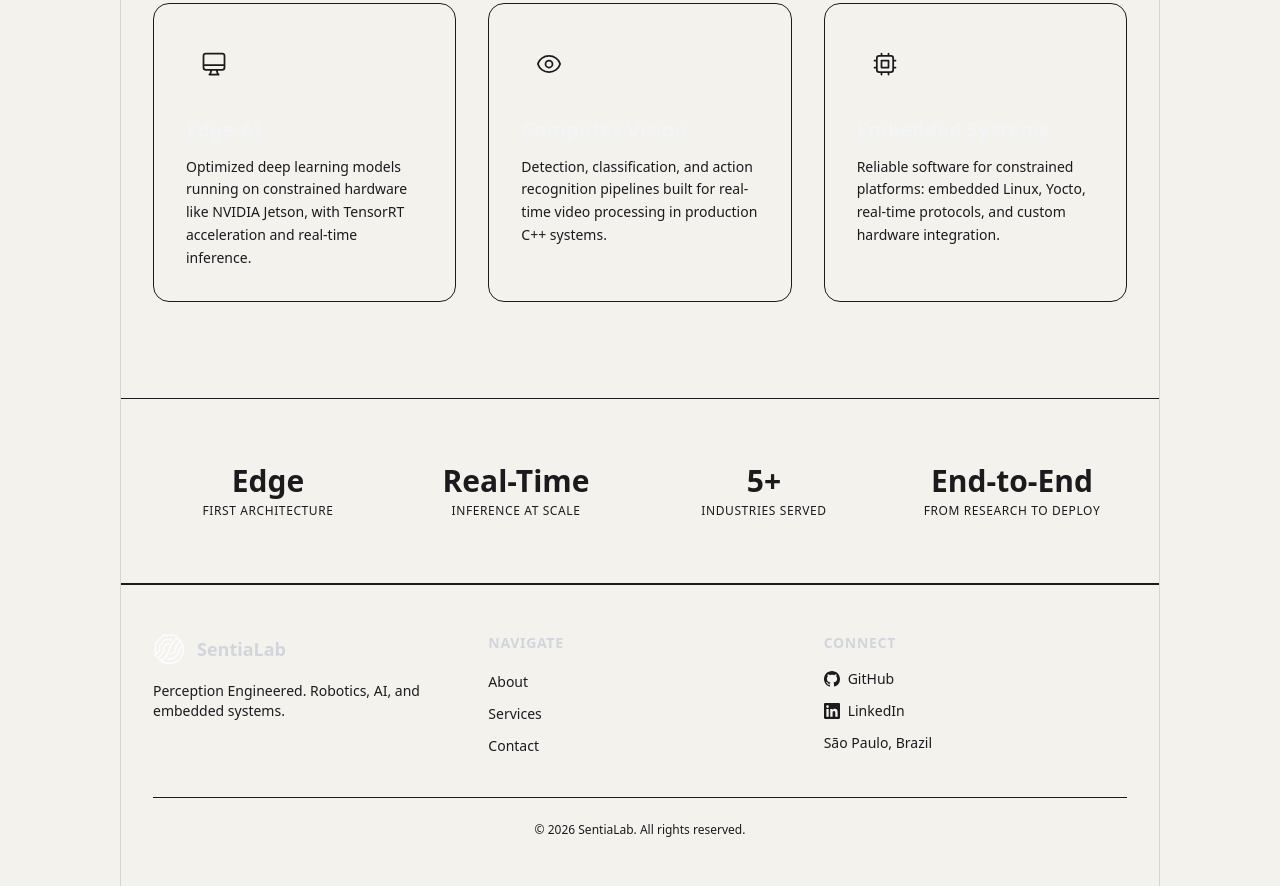
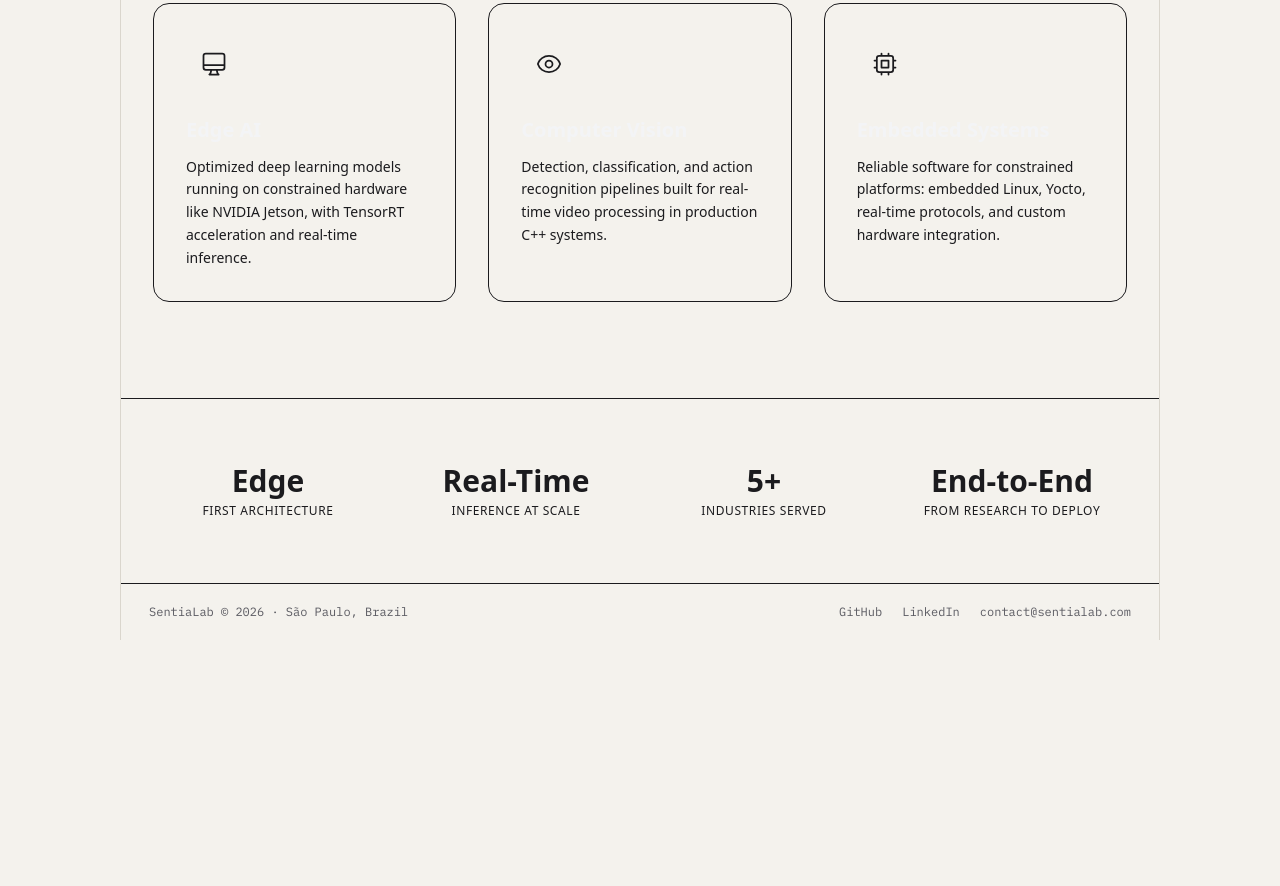
Before and after one commit to SentiaLab/website, an Astro site: page / in a window 1280 px wide. Shown: the part 956-1842 px from the top of the page. After the commit the page ends 1596 px from the top, so only its background shows below. Built offline with nearby package versions, Linux system fonts and the light colour scheme; Astro itself is replaced by a stand-in of ours.

Commit message:
feat: Simplify footer to a single row

```diff
--- a/src/components/Footer.astro
+++ b/src/components/Footer.astro
@@ -1,89 +1,29 @@
 ---
 const year = new Date().getFullYear();
+
+const links = [
+  { href: 'https://github.com/sentialab', label: 'GitHub', external: true },
+  { href: 'https://linkedin.com/company/sentialab', label: 'LinkedIn', external: true },
+  { href: 'mailto:contact@sentialab.com', label: 'contact@sentialab.com', external: false },
+];
 ---
 
-<footer class="bg-charcoal-dark border-t border-navy-light/20">
-  <div class="max-w-7xl mx-auto px-4 sm:px-6 lg:px-8 py-12">
-    <div class="grid grid-cols-1 md:grid-cols-3 gap-8">
-      <!-- Brand -->
-      <div class="space-y-4">
-        <a href="/" class="flex items-center gap-3 group">
-          <img
-            src="/sentialab.png"
-            alt="SentiaLab"
-            class="h-8 w-8 invert opacity-70 group-hover:opacity-100 transition-opacity"
-          />
-          <span class="text-lg font-semibold text-gray-300 group-hover:text-teal transition-colors">
-            SentiaLab
-          </span>
-        </a>
-        <p class="text-sm text-lavender/70 max-w-xs">
-          Perception Engineered. Robotics, AI, and embedded systems.
-        </p>
-      </div>
-
-      <!-- Quick Links -->
-      <div>
-        <h3 class="text-sm font-semibold text-gray-300 uppercase tracking-wider mb-4">Navigate</h3>
-        <ul class="space-y-2">
-          {[
-            { href: '/about/', label: 'About' },
-            { href: '/expertise/', label: 'Services' },
-            { href: '/contact/', label: 'Contact' },
-          ].map((link) => (
+<footer
+  class="flex flex-col gap-3 px-5 py-5 font-mono text-xs text-muted sm:flex-row sm:items-center sm:justify-between sm:px-7"
+>
+  <p>SentiaLab &copy; {year} · São Paulo, Brazil</p>
+  <ul class="flex flex-wrap gap-x-5 gap-y-2">
+    {links.map((link) => (
       <li>
         <a
           href={link.href}
-                class="text-sm text-lavender/60 hover:text-teal transition-colors"
+          class="transition-colors hover:text-fg"
+          target={link.external ? '_blank' : undefined}
+          rel={link.external ? 'noopener noreferrer' : undefined}
         >
           {link.label}
         </a>
       </li>
     ))}
   </ul>
-      </div>
-
-      <!-- Contact -->
-      <div>
-        <h3 class="text-sm font-semibold text-gray-300 uppercase tracking-wider mb-4">Connect</h3>
-        <ul class="space-y-2">
-          <li>
-            <a
-              href="https://github.com/sentialab"
-              target="_blank"
-              rel="noopener noreferrer"
-              class="text-sm text-lavender/60 hover:text-teal transition-colors inline-flex items-center gap-2"
-            >
-              <svg class="w-4 h-4" fill="currentColor" viewBox="0 0 24 24">
-                <path d="M12 0C5.37 0 0 5.37 0 12c0 5.31 3.435 9.795 8.205 11.385.6.105.825-.255.825-.57 0-.285-.015-1.23-.015-2.235-3.015.555-3.795-.735-4.035-1.41-.135-.345-.72-1.41-1.23-1.695-.42-.225-1.02-.78-.015-.795.945-.015 1.62.87 1.845 1.23 1.08 1.815 2.805 1.305 3.495.99.105-.78.42-1.305.765-1.605-2.67-.3-5.46-1.335-5.46-5.925 0-1.305.465-2.385 1.23-3.225-.12-.3-.54-1.53.12-3.18 0 0 1.005-.315 3.3 1.23.96-.27 1.98-.405 3-.405s2.04.135 3 .405c2.295-1.56 3.3-1.23 3.3-1.23.66 1.65.24 2.88.12 3.18.765.84 1.23 1.905 1.23 3.225 0 4.605-2.805 5.625-5.475 5.925.435.375.81 1.095.81 2.22 0 1.605-.015 2.895-.015 3.3 0 .315.225.69.825.57A12.02 12.02 0 0024 12c0-6.63-5.37-12-12-12z"/>
-              </svg>
-              GitHub
-            </a>
-          </li>
-          <li>
-            <a
-              href="https://linkedin.com/company/sentialab"
-              target="_blank"
-              rel="noopener noreferrer"
-              class="text-sm text-lavender/60 hover:text-teal transition-colors inline-flex items-center gap-2"
-            >
-              <svg class="w-4 h-4" fill="currentColor" viewBox="0 0 24 24">
-                <path d="M20.447 20.452h-3.554v-5.569c0-1.328-.027-3.037-1.852-3.037-1.853 0-2.136 1.445-2.136 2.939v5.667H9.351V9h3.414v1.561h.046c.477-.9 1.637-1.85 3.37-1.85 3.601 0 4.267 2.37 4.267 5.455v6.286zM5.337 7.433a2.062 2.062 0 01-2.063-2.065 2.064 2.064 0 112.063 2.065zm1.782 13.019H3.555V9h3.564v11.452zM22.225 0H1.771C.792 0 0 .774 0 1.729v20.542C0 23.227.792 24 1.771 24h20.451C23.2 24 24 23.227 24 22.271V1.729C24 .774 23.2 0 22.222 0h.003z"/>
-              </svg>
-              LinkedIn
-            </a>
-          </li>
-          <li class="text-sm text-lavender/60">
-            São Paulo, Brazil
-          </li>
-        </ul>
-      </div>
-    </div>
-
-    <div class="mt-10 pt-6 border-t border-navy-light/15 text-center">
-      <p class="text-xs text-lavender/40">
-        &copy; {year} SentiaLab. All rights reserved.
-      </p>
-    </div>
-  </div>
 </footer>
```
Lines whose indentation alone changed are shown as unchanged.
